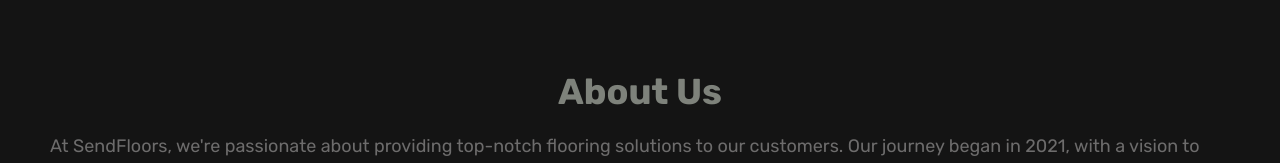
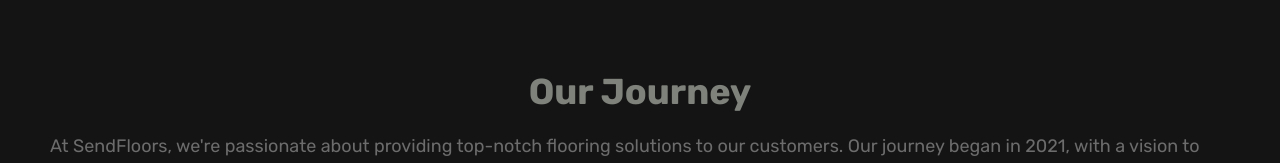
Before and after one commit to Guy101-code/SendFloors, a plain HTML site: page about.html in a window 1280 px wide. Shown: the part 780-943 px from the top of the page. Drawn offline with Linux system fonts and the light colour scheme; a script that the page names is missing.

Commit message:
Update about.html

```diff
--- a/about.html
+++ b/about.html
@@ -66,7 +66,7 @@
     <!--========== About Section ==========-->
     <div class="about">
         <div class="about__container">
-            <h1>About Us</h1>
+            <h1>Our Journey</h1>
             <p>At SendFloors, we're passionate about providing top-notch flooring solutions to our customers. Our journey began in 2021, with a vision to revolutionize the flooring industry by offering premium products, exceptional customer service, and unparalleled expertise.</p>
             <p>Our team of experienced professionals has years of combined experience in the flooring industry, and we're dedicated to helping our customers find the perfect flooring solution for their needs. Whether you're a homeowner, contractor, or business owner, we're committed to providing you with the best possible experience.</p>
             <p>Our mission is to build long-lasting relationships with our customers, and to provide them with the highest quality flooring products and services. We believe in going above and beyond to ensure that our customers are completely satisfied with their flooring experience.</p>
```
